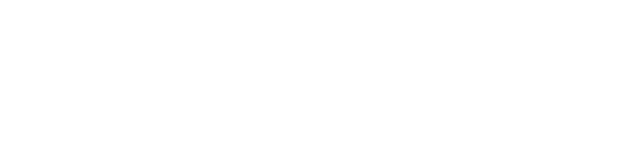
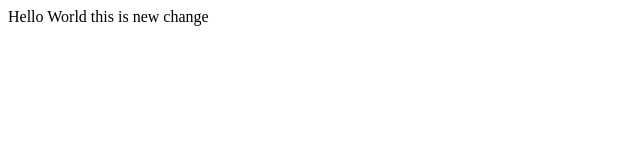
Before and after one commit to amit2code/Test-Repo, a plain HTML site: page index.html in a window 1280 px wide. Shown: the whole page, without its empty margins (0-640 px from the left). Drawn offline with Linux system fonts and the light colour scheme.

Commit message:
Added new div in the index

```diff
--- a/index.html
+++ b/index.html
@@ -6,5 +6,6 @@
 <body>
 
 <table><tr></tr><tr></tr><tr></tr></table>
+<div>Hello World this is new change</div>
 </body>
 </html>
```
